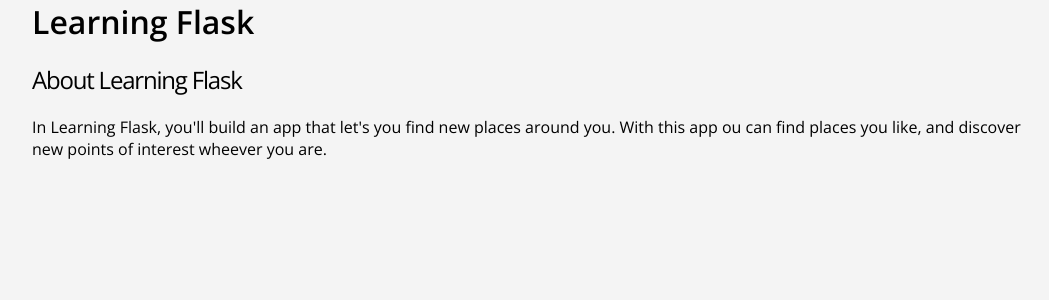
After one commit to cal-66/hero_1, a Flask app: page /about in a window 1280 px wide. The commit adds this page. Shown: the top 300 px of the page, without its empty margins (108-1157 px from the left). Run offline with Flask 2, Linux system fonts and the light colour scheme.

Commit message:
about page added

```diff
--- a/routes.py
+++ b/routes.py
@@ -12,6 +12,10 @@ app = Flask(__name__)
 def index():
 	return render_template("index.html")
 
+@app.route("/about")
+def about():
+	return render_template("about.html")
+
 
 if __name__ == '__main__':
 	#app.run(debug = False, host='0.0.0.0', port=port)
--- /dev/null
+++ b/templates/about.html
@@ -0,0 +1,10 @@
+{% extends "layout.html" %}
+{% block content %}
+<main class="about-section">
+	<div class="container">
+		<h2>About Learning Flask</h2>
+		<p>In Learning Flask, you'll build an app that let's you find new places around you.
+		With this app ou can find places you like, and discover new points of interest wheever you are.</p>
+	</div>
+</main>
+{% endblock %}
--- a/templates/index.html
+++ b/templates/index.html
@@ -6,7 +6,7 @@
 			<div class="section-content">
 				<h2>Discover places near you.</h2>
 				<a href="#" class="btn-primary">Sign Up</a>
-				<a href="#" class="btn-secondary">Learn More</a>
+				<a href="{{url_for('about')}}" class="btn-secondary">Learn More</a>
 			</div>
 			<div class="section-device">
 				<img src="static/img/devices.png">
```
